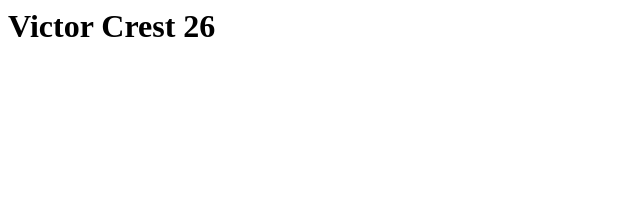
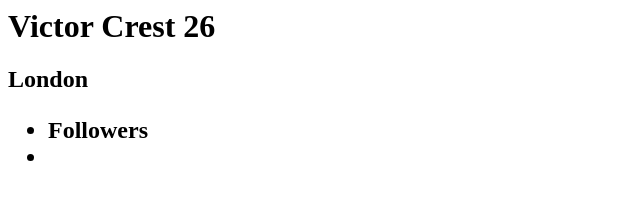
Before and after one commit to mtaipe20/Profile-Card-Component, a plain HTML site: page index.html in a window 1280 px wide. Shown: the whole page, without its empty margins (0-640 px from the left). Drawn offline with Linux system fonts and the light colour scheme.

Commit message:
Update index.html

```diff
--- a/index.html
+++ b/index.html
@@ -4,6 +4,10 @@
   </head>
   <body>
     <h1> Victor Crest <span>26</span> </h1>
+    <h2> London <h2>
+      <ul>
+          <li>Followers<li>
+        </ul>
   </body>
 
 
```
